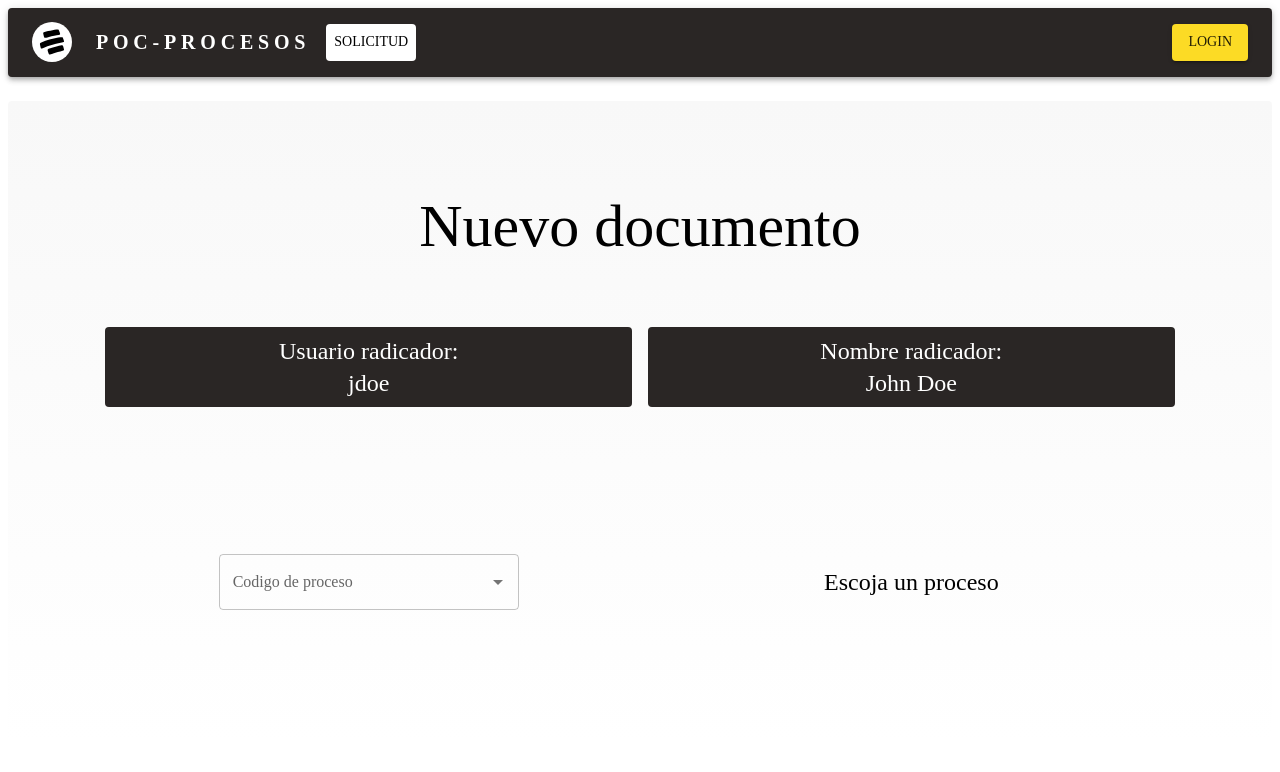
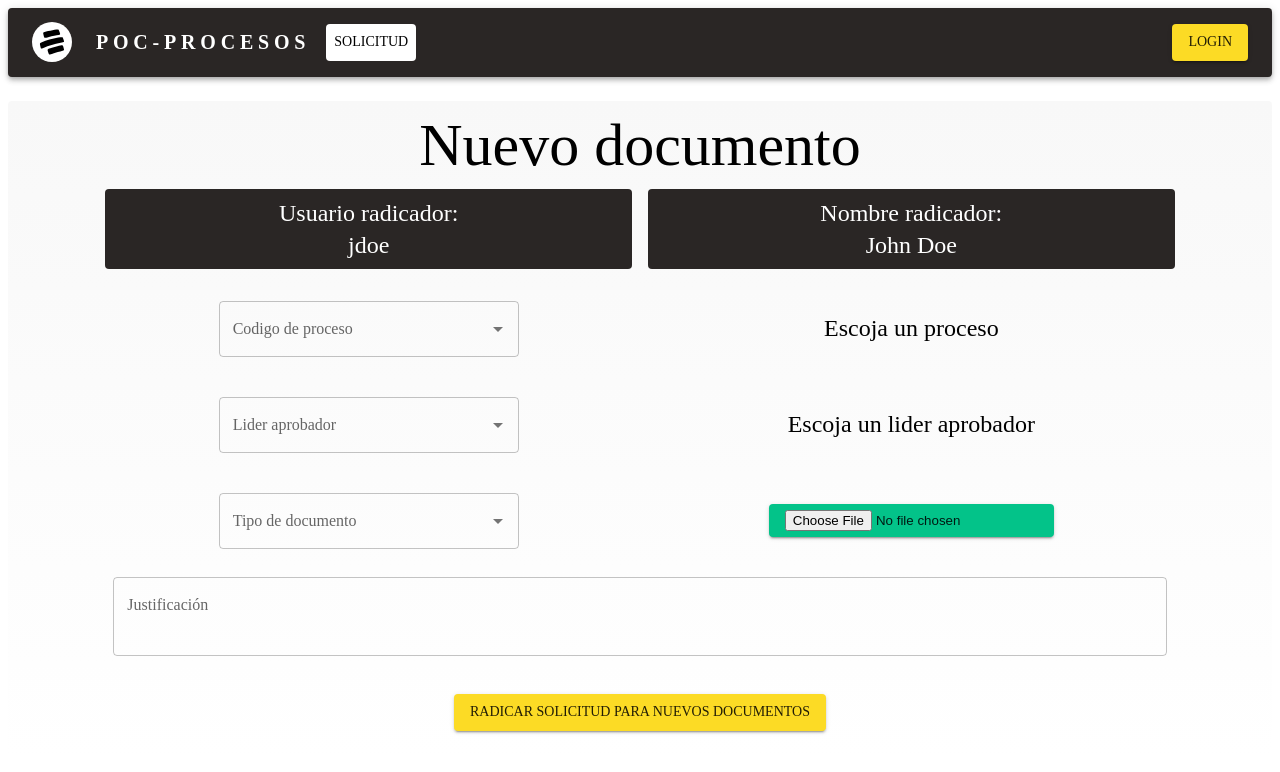
Before and after one commit to davidrios9/BlockcChain-React, a React (Vite) app: page /POC-Procesos/solicitud/nuevoDoc in a window 1280 px wide. Shown: the top 772 px of the page. Built offline with nearby package versions, Linux system fonts and the light colour scheme.

Commit message:
Updates on new document

```diff
--- a/src/pages/nuevoDoc.jsx
+++ b/src/pages/nuevoDoc.jsx
@@ -1,6 +1,7 @@
 import * as React from 'react';
-import { Grid, Typography, TextField, Autocomplete } from "@mui/material"
-
+import { useContext } from "react";
+import { Grid, Typography, TextField, Autocomplete, Button } from "@mui/material";
+import { AppContext } from '../App.jsx';
 
 const NuevoDoc = (props) => {
 
@@ -18,24 +19,63 @@ const NuevoDoc = (props) => {
         { label: 'T160556', name: 'Abrir productos Factoring' }
     ]
 
+    const lideres = [
+        { label: 'LACARDON', name: 'CARDONA GARZON LUZ ADRIANA' },
+        { label: 'ELGIRALD', name: 'GIRALDO DUQUE ELIANA MARIA' },
+        { label: 'JCHIN', name: 'CHIN DEGENHARDT JOSE ROLANDO' },
+        { label: 'LUZRAMOS', name: 'RAMOS AMAYA LUZ ADRIANA' },
+        { label: 'MLANCHER', name: 'LANCHEROS ALVAREZ MAURICIO ANDRES' },
+        { label: 'MAVARGAS', name: 'VARGAS MADRIGAL LINA MARCELA' },
+        { label: 'APCASTRI', name: 'CASTRILLON ARENAS ANGELA PATRICIA' },
+        { label: 'MMGUTIER', name: 'GUTIERREZ BEDOYA MONICA MARIA' },
+        { label: 'JUEMOREN', name: 'MORENO CARDONA JUAN ESTEBAN' },
+        { label: 'JPCASTAN', name: 'CASTAÑO ALVAREZ JUAN PABLO' }
+    ]
+
+    const documentos = [
+        { label: 'BPM (editable bizagi)' },
+        { label: 'BPM (Visor)' },
+        { label: 'Instructivos' },
+        { label: 'Anexos' },
+        { label: 'Otros' }
+    ]
+
     const [proceso, setProceso] = React.useState('Escoja un proceso');
+    const [lider, setLider] = React.useState('Escoja un lider aprobador');
+    const [justificacion, setJustificacion] = React.useState('');
+    const contextData = useContext(AppContext);
+
+    const handleApplication = async () => {
+        if (proceso !== 'Escoja un proceso' && lider !== 'Escoja un lider aprobador' && justificacion !== '') {
+
+            contextData.severity("success")
+            contextData.text("Solicitud radicada");
+            contextData.show(true)
+        }
+        else {
+            contextData.severity("warning")
+            contextData.text("Llene todos los campos");
+            contextData.show(true)
+        }
+
+    }
 
     return (
         <Grid container rowSpacing={1} padding={0} justifyContent="center" align='center' maxWidth="xl" direction={{ xs: 'column', md: 'row' }} sx={{ display: 'flex', bgcolor: '#cfe8fc', minHeight: '80vh', borderRadius: 1, mt: 3, background: 'linear-gradient(to bottom, #F8F8F8, #FFFFFF)' }}>
-            <Grid item display='flex' alignItems='center' justifyContent='center'  xs={12} >
-                <Typography sx={{ mt: 3, typography: { xs: 'h5', sm: 'h5', md: 'h2', lg: 'h2' } }}>Nuevo documento</Typography>
+            <Grid item display='flex' alignItems='center' justifyContent='center' xs={12} >
+                <Typography sx={{ typography: { xs: 'h5', sm: 'h5', md: 'h2', lg: 'h2' } }}>Nuevo documento</Typography>
             </Grid>
-            <Grid item  xs={5} sx={{ width: '95vw', height: '10vh', backgroundColor: 'primary.main', borderRadius: 1, m: 1 }}>
+            <Grid item xs={5} sx={{ width: '95vw', height: '10vh', backgroundColor: 'primary.main', borderRadius: 1, m: 1 }}>
                 <Typography sx={{ typography: { xs: 'p', sm: 'p', md: 'h5', lg: 'h5', color: 'white' } }}>Usuario radicador:</Typography>
                 <Typography sx={{ typography: { xs: 'p', sm: 'p', md: 'h5', lg: 'h5', color: 'white' } }}>jdoe</Typography>
 
             </Grid>
-            <Grid item  xs={5} sx={{ width: '95vw', height: '10vh', backgroundColor: 'primary.main', borderRadius: 1, m: 1 }}>
-                <Typography  sx={{ typography: { xs: 'p', sm: 'p', md: 'h5', lg: 'h5', color: 'white' } }}>Nombre radicador: </Typography>
+            <Grid item xs={5} sx={{ width: '95vw', height: '10vh', backgroundColor: 'primary.main', borderRadius: 1, m: 1 }}>
+                <Typography sx={{ typography: { xs: 'p', sm: 'p', md: 'h5', lg: 'h5', color: 'white' } }}>Nombre radicador: </Typography>
                 <Typography sx={{ typography: { xs: 'p', sm: 'p', md: 'h5', lg: 'h5', color: 'white' } }}>John Doe</Typography>
             </Grid>
 
-            <Grid item display='flex' alignItems='center' justifyContent='center'  xs={5} sx={{ width: '95vw', height: '10vh', m: 1 }}>
+            <Grid item display='flex' alignItems='center' justifyContent='center' xs={5} sx={{ width: '95vw', height: '10vh', m: 1 }}>
                 <Autocomplete
                     onChange={(event, newValue) => {
                         setProceso(newValue['name']);
@@ -51,6 +91,62 @@ const NuevoDoc = (props) => {
 
             </Grid>
 
+            <Grid item display='flex' alignItems='center' justifyContent='center' xs={5} sx={{ width: '95vw', height: '10vh', m: 1 }}>
+                <Autocomplete
+                    onChange={(event, newValue) => {
+                        setLider(newValue['name']);
+                    }}
+                    disablePortal
+                    options={lideres}
+                    sx={{ width: 300 }}
+                    renderInput={(params) => <TextField {...params} label="Lider aprobador" />}
+                />
+            </Grid>
+            <Grid display='flex' alignItems='center' justifyContent='center' item xs={5} sx={{ width: '95vw', height: '10vh', m: 1 }}>
+                <Typography sx={{ typography: { xs: 'p', sm: 'p', md: 'h5', lg: 'h5', mt: 3 } }}>{lider}</Typography>
+
+            </Grid>
+
+            <Grid item display='flex' alignItems='center' justifyContent='center' xs={5} sx={{ width: '95vw', height: '10vh', m: 1 }}>
+                <Autocomplete
+                    onChange={(event, newValue) => {
+                        //setLider(newValue['name']);
+                    }}
+                    disablePortal
+                    options={documentos}
+                    sx={{ width: 300 }}
+                    renderInput={(params) => <TextField {...params} label="Tipo de documento" />}
+                />
+            </Grid>
+
+            <Grid item display='flex' alignItems='center' justifyContent='center' xs={5} sx={{ width: '95vw', height: '10vh', m: 1 }}>
+                <Button variant="contained" color="green" sx={{ backgroundColor: 'FCDB25' }}>
+                    <input type="file" />
+                </Button>
+            </Grid>
+
+            <Grid display='flex' alignItems='center' justifyContent='center' item xs={10} sx={{ width: '95vw', height: '10vh', m: 1 }}>
+                <TextField
+                    fullWidth
+                    label="Justificación"
+                    placeholder="Justificación"
+                    multiline
+                    rows={2}
+                    maxRows={4}
+                    onChange={(event) => {
+                        setJustificacion(event.target.value);
+                    }}
+                />
+            </Grid>
+
+            <Grid display='flex' alignItems='center' justifyContent='center' item xs={10} sx={{ width: '95vw', height: '10vh', m: 1 }}>
+                <Button variant="contained" onClick={() => handleApplication()} color="yellow" sx={{ backgroundColor: 'FCDB25' }}>
+                    Radicar solicitud para nuevos documentos
+                </Button>
+            </Grid>
+
+
+
 
         </Grid>
     )
```
